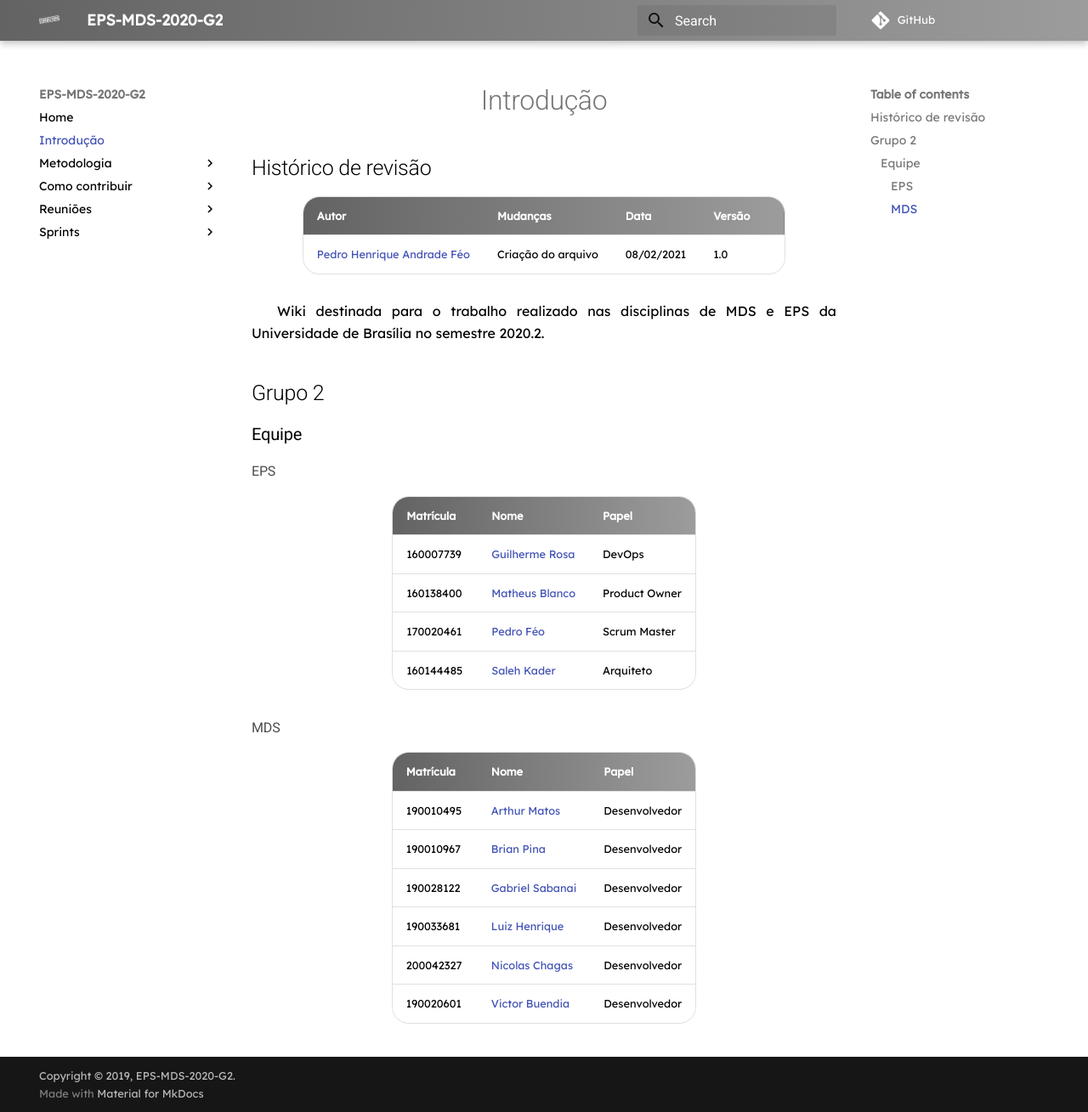
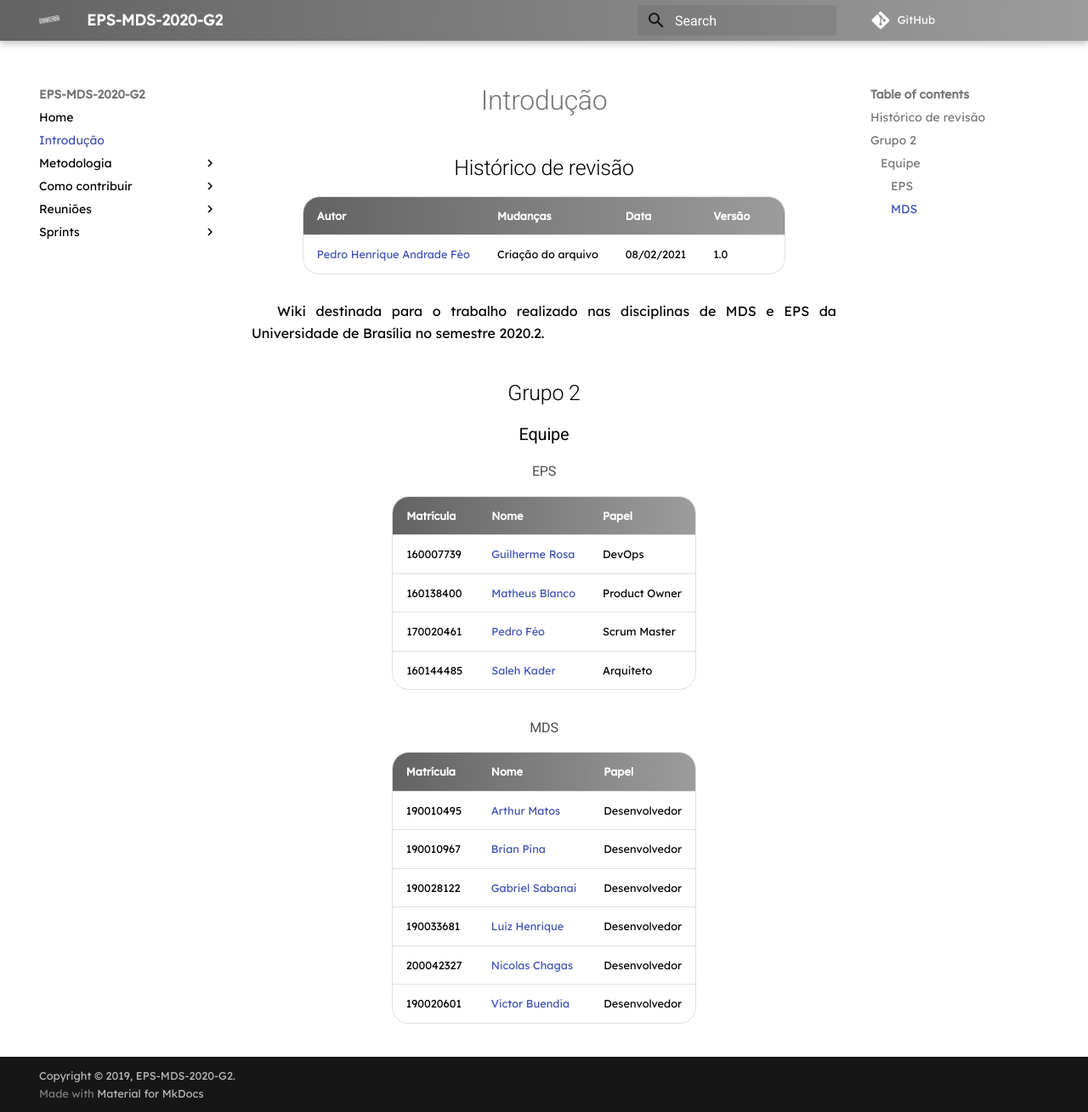
Before and after one commit to fga-eps-mds/2020.2-Eccoar, an MkDocs documentation site: the page built from docs/intro.md, in a window 1280 px wide and 1309 px high. Shown: the whole window at 85% size. Built offline with MkDocs 1.6.1 and Material for MkDocs 9.7.7, drawn with Linux system fonts in a browser that asks for light colours; some web fonts are replaced; comment, search, counter and statistics services are not loaded; old or Windows-style settings are respelled for this version of MkDocs.

Commit message:
Finish table adjustments in MKDocs
Co-authored-by: Pedro Féo <pheofo@gmail.com>

```diff
--- a/docs/assets/css/extra.css
+++ b/docs/assets/css/extra.css
@@ -3,6 +3,7 @@
 
 h1,h2,h3,h4,h5,h6 {
     font-family: 'Palanquin Dark', Roboto;
+    text-align: center;
 }
 
 .md-typeset__scrollwrap{
@@ -14,11 +15,11 @@
     border-radius: 20px !important;
 }
 
-td, th {
+th, td {
     background: white;
 }
 
-p, h2 {
+p {
     text-align: justify
 }
 p {
@@ -42,6 +43,10 @@
 .md-header {
     background: linear-gradient(90deg, #636363, #9c9c9c);
     color: white !important;
+}
+
+.md-typeset thead{
+    width: 100%;
 }
 
 .hoverable {
```
